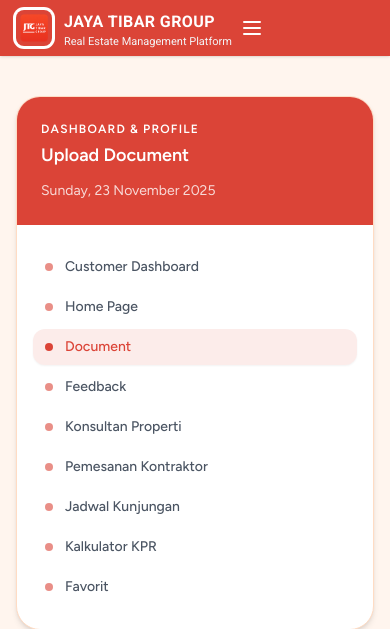
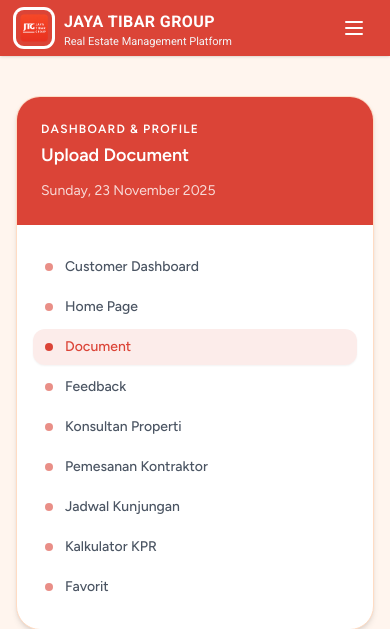
Before and after one commit to MuhammadAmirulhaq03/PropertyJTG, a Laravel app: page /documents in a window 390 px wide. Shown: the top 629 px of the page. Run offline with Laravel 12, Linux system fonts and the light colour scheme; a user stored in the database is signed in; data comes from the database, SQL or seed files in the repository; data that the repository does not hold is empty; style sheets or scripts are compiled from the project's sources; some libraries are stand-ins or nearby versions.

Commit message:
Move mobile navbar toggler to right grid column

```diff
--- a/resources/views/layouts/navigation.blade.php
+++ b/resources/views/layouts/navigation.blade.php
@@ -133,7 +133,7 @@
             </div>
 
             <!-- Hamburger (Mobile) -->
-            <div class="flex md:hidden">
+            <div class="flex justify-end md:hidden col-start-3 row-start-1">
                 <button @click="open = ! open" class="p-2 rounded-md text-white hover:bg-[#C23321] focus:outline-none transition">
                     <svg class="h-6 w-6" stroke="currentColor" fill="none" viewBox="0 0 24 24">
                         <path :class="{'hidden': open, 'inline-flex': ! open }" class="inline-flex"
```
